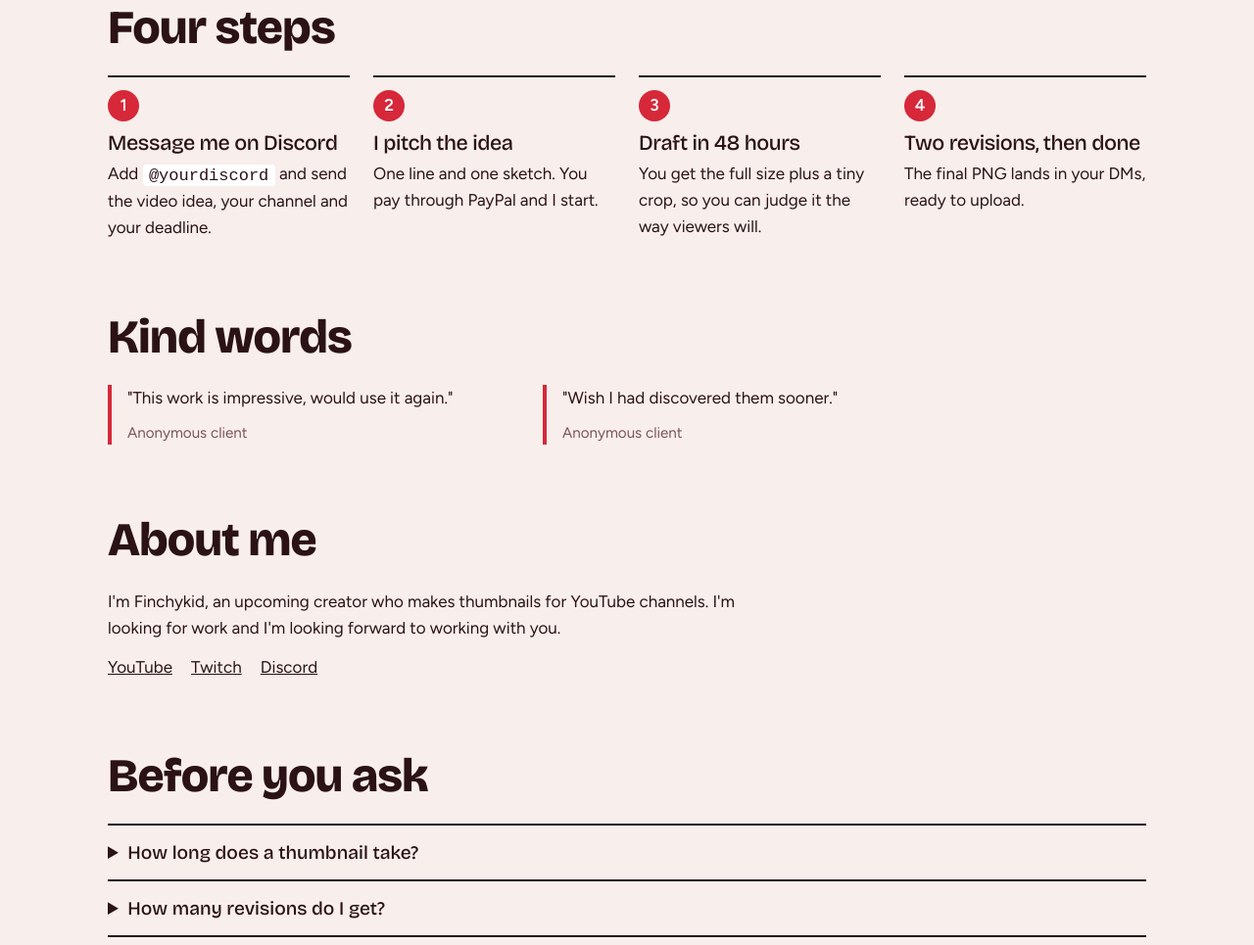
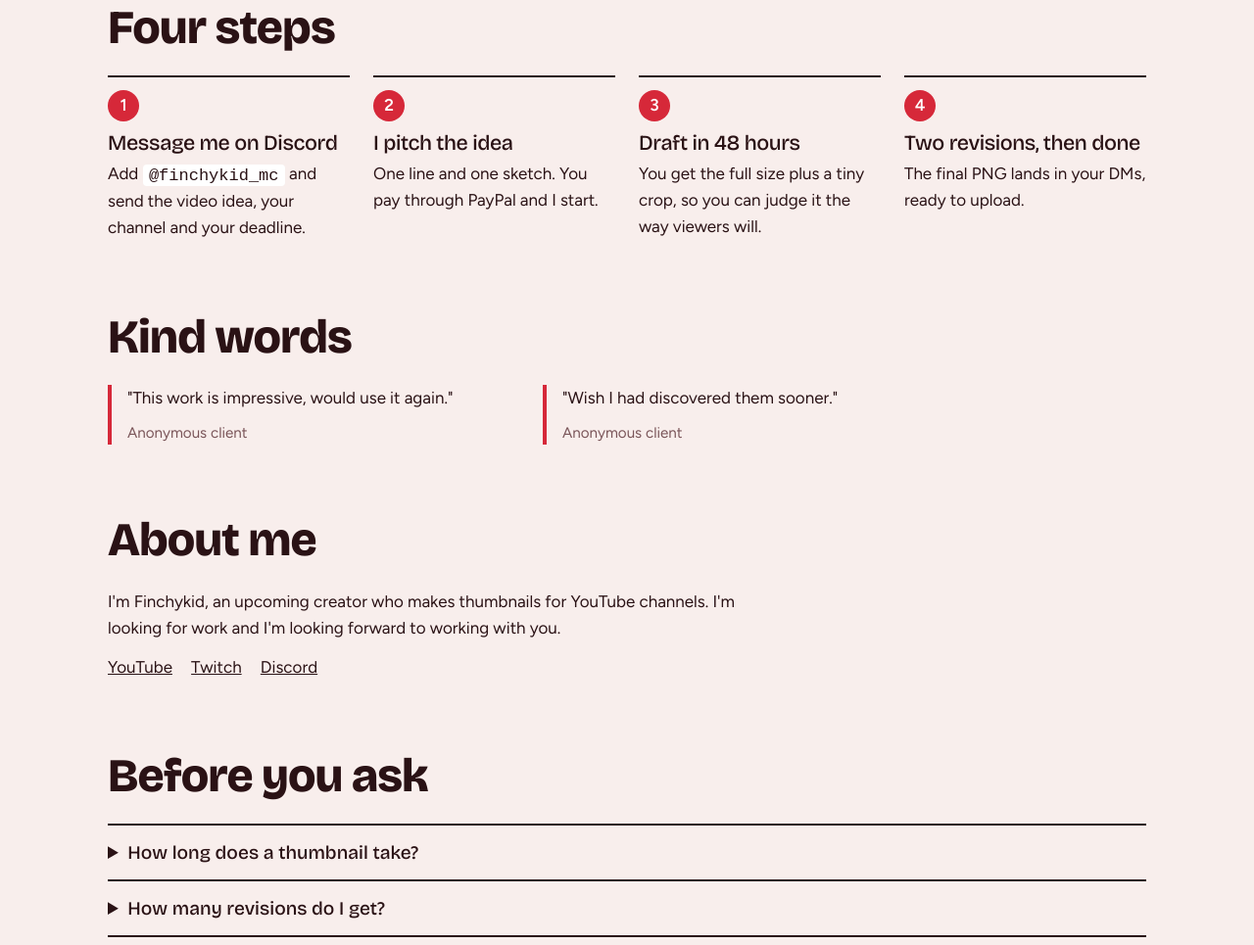
Before and after one commit to FinchykidCodes/Static-website, a plain HTML site: page index.html in a window 1280 px wide. Shown: the part 2268-3233 px from the top of the page at 98% size. Drawn offline with nearby package versions, Linux system fonts and the light colour scheme.

Commit message:
Update Discord handle to @finchykid_mc

```diff
--- a/index.html
+++ b/index.html
@@ -88,7 +88,7 @@
   <section class="wrap" id="process">
     <h2>Four steps</h2>
     <ol class="steps">
-      <li><h3>Message me on Discord</h3><p>Add <code>@yourdiscord</code> and send the video idea, your channel and your deadline.</p></li>
+      <li><h3>Message me on Discord</h3><p>Add <code>@finchykid_mc</code> and send the video idea, your channel and your deadline.</p></li>
       <li><h3>I pitch the idea</h3><p>One line and one sketch. You pay through PayPal and I start.</p></li>
       <li><h3>Draft in 48 hours</h3><p>You get the full size plus a tiny crop, so you can judge it the way viewers will.</p></li>
       <li><h3>Two revisions, then done</h3><p>The final PNG lands in your DMs, ready to upload.</p></li>
@@ -120,7 +120,7 @@
   <section class="wrap order" id="order">
     <h2>Let's work together</h2>
     <p class="lead">Everything runs through Discord, so you see drafts as they happen and can ask questions fast.</p>
-    <p class="handle"><span>Discord</span> <strong id="handle">@yourdiscord</strong> <button type="button" id="copy" class="btn ghost small">Copy handle</button></p>
+    <p class="handle"><span>Discord</span> <strong id="handle">@finchykid_mc</strong> <button type="button" id="copy" class="btn ghost small">Copy handle</button></p>
 
     <h3>Not on Discord? Send a brief.</h3>
     <form id="brief">
```
